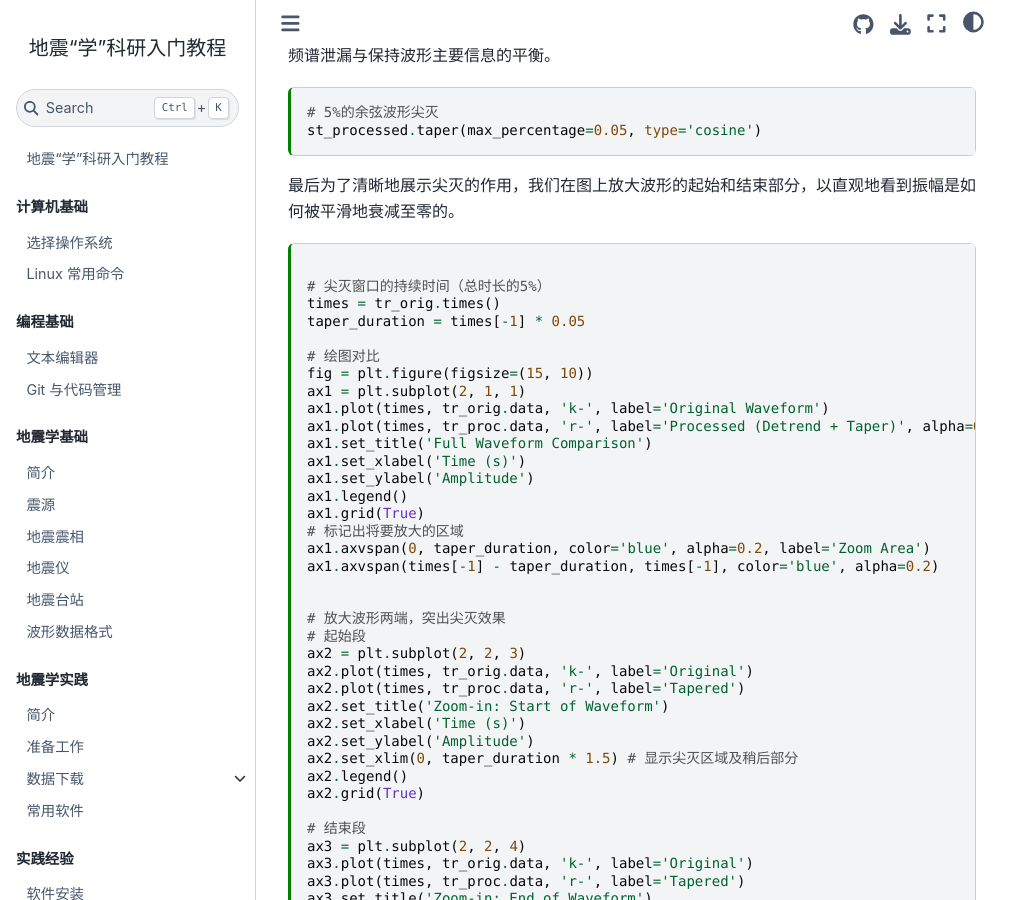
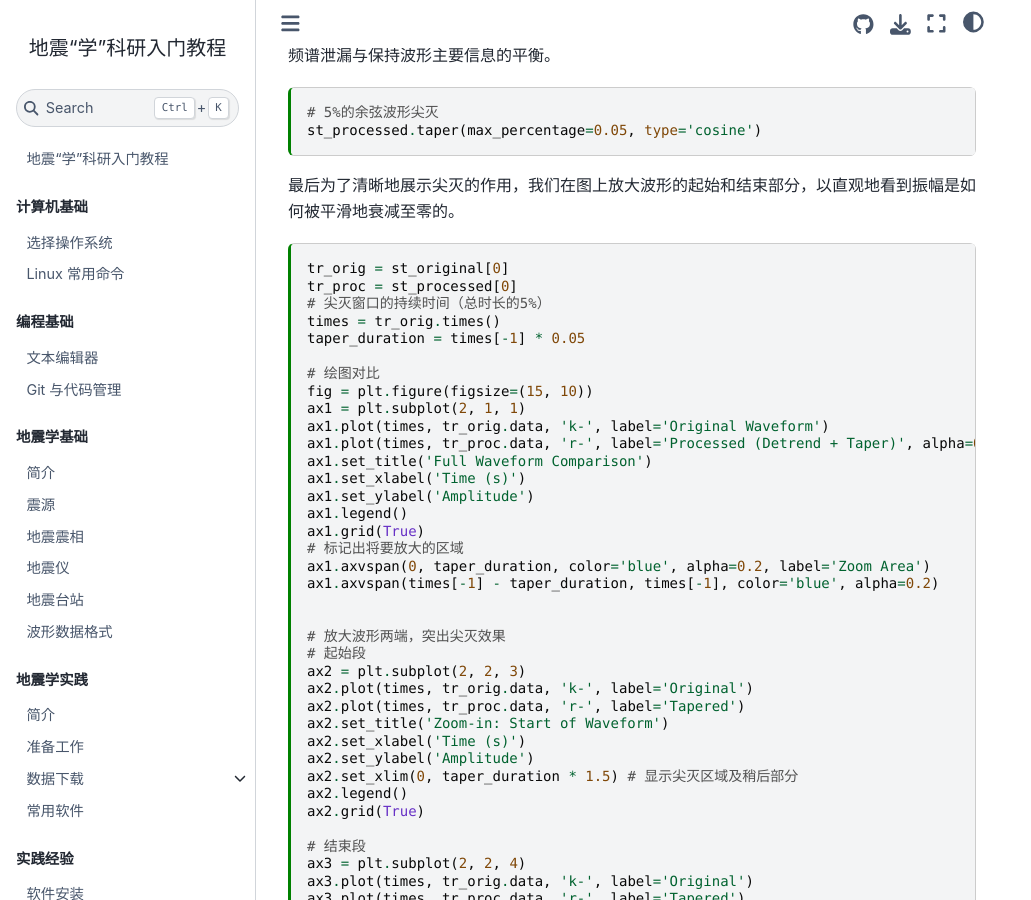
Before and after one commit to seismo-learn/seismology101, a Jupyter Book: the page built from source/exercises/taper.md, in a window 1280 px wide and 900 px high, scrolled down 929 px. Shown: the whole window, without its empty margins (0-1031 px from the left). Built offline with Jupyter Book 1.0.4 settings and Sphinx 7.4.7 and the Sphinx Book theme 1.1.4, drawn with Linux system fonts in a browser that asks for light colours; pages that are not in the unit, such as notebooks, are missing from menus.

Commit message:
git commit -m "fix taper code"

````diff
--- a/source/exercises/taper.md
+++ b/source/exercises/taper.md
@@ -68,8 +68,8 @@ st_processed.taper(max_percentage=0.05, type='cosine')
 最后为了清晰地展示尖灭的作用，我们在图上放大波形的起始和结束部分，以直观地看到振幅是如何被平滑地衰减至零的。
 
 ```{code-cell} ipython3
-
-
+tr_orig = st_original[0]
+tr_proc = st_processed[0]
 # 尖灭窗口的持续时间（总时长的5%）
 times = tr_orig.times()
 taper_duration = times[-1] * 0.05
````
